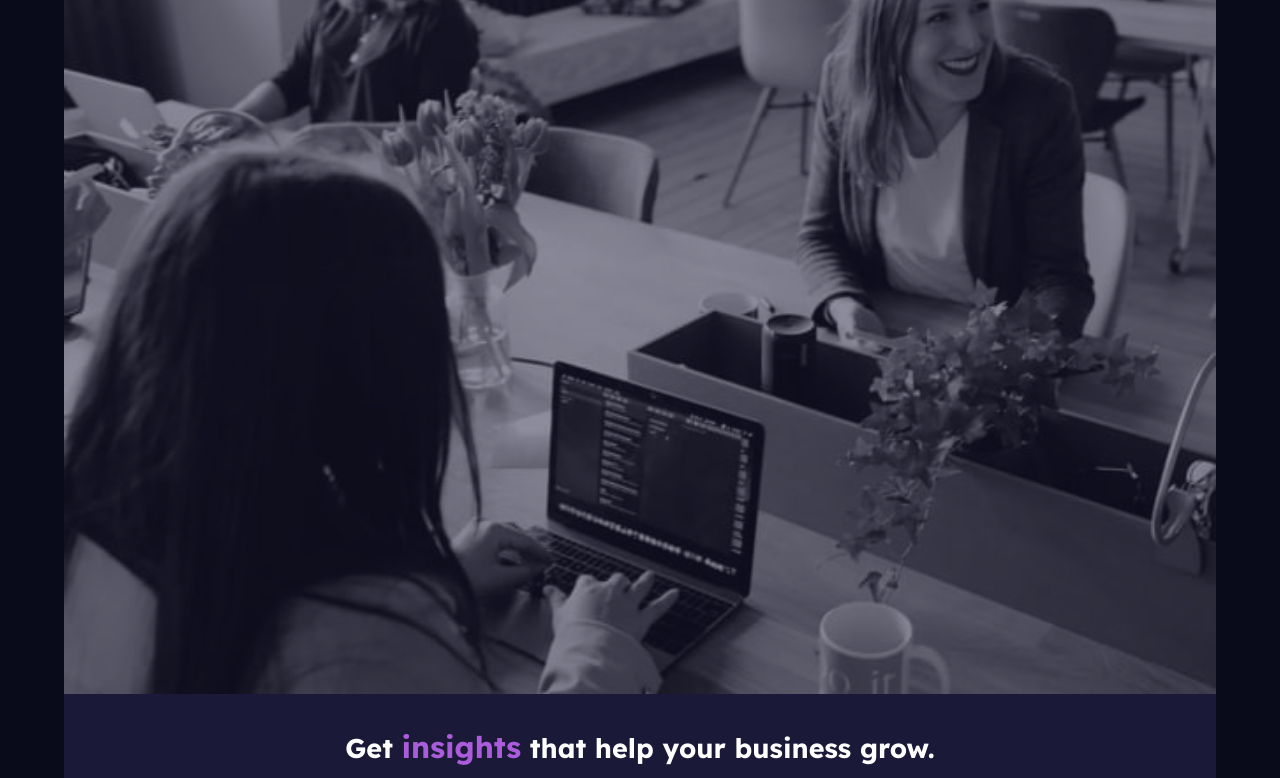
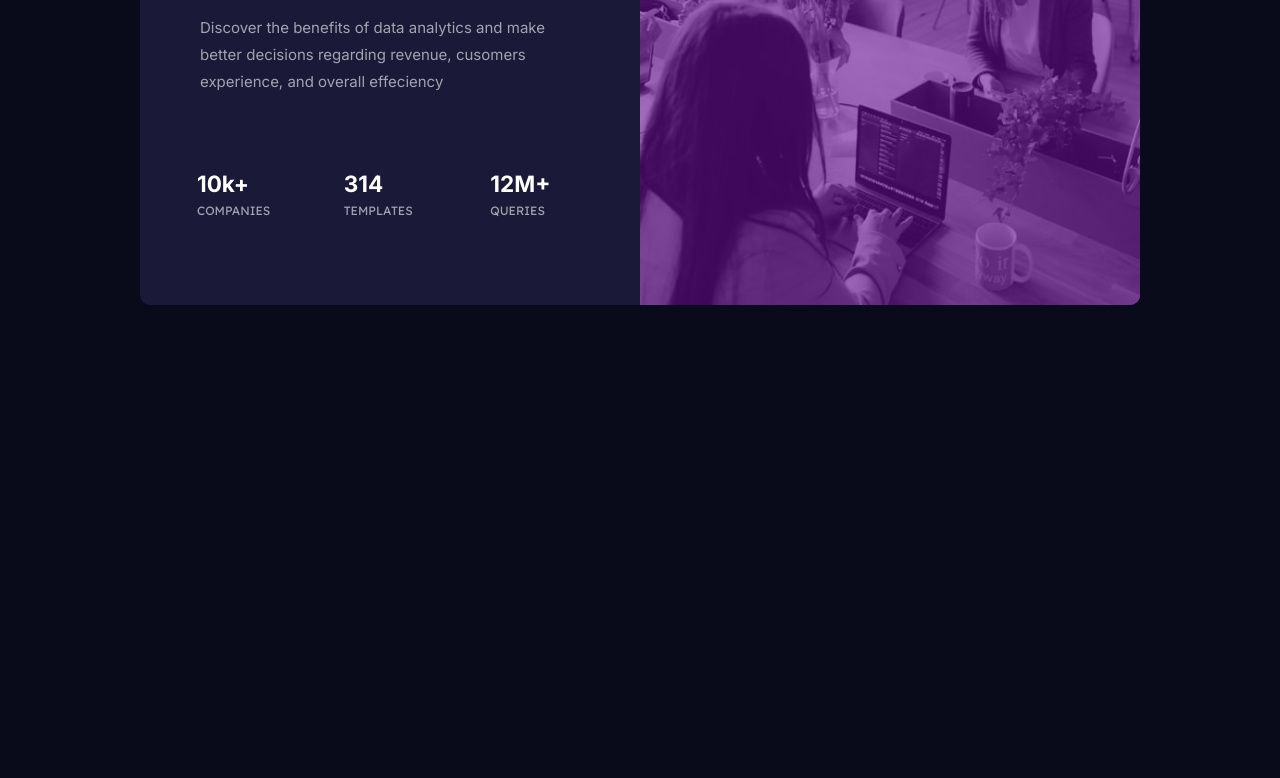
Before and after one commit to Alfonso-1701/Stats_Preview, a plain HTML site: page index.html in a window 1280 px wide. Shown: the part 280-1058 px from the top of the page. After the commit the page ends 800 px from the top, so only its background shows below. Drawn offline with Linux system fonts and the light colour scheme.

Commit message:
desktop initial complete

```diff
--- a/stats.css
+++ b/stats.css
@@ -17,20 +17,46 @@
 
 body{
     background-color: var(--dark_blue);
+    width: 100%;
 }
-img{
-    width: 100%;
-    border-radius: 10px 10px 0px  0px;
-    opacity: .5;
-}
+
 .shell_main{
     width: 90%;
+    max-width: 400px;
     margin: 10% auto 0px auto;
     background-color: var(--desaturated_blue);
     color: var(--white-paragraph);
     text-align: center;
     border-radius: 0px 0px 10px 10px;
 }
+.shell_img_mobile{
+    border-radius: 10px 10px 0px 0px;
+    background-color: hsla(277, 81%, 42%, 0.72);
+    margin: 0px;
+    z-index: 100;
+    position: relative;
+    height: 250px;
+}
+.img_color_mobile{
+    position: absolute;
+    height: 100%;
+    width: 100%;
+    background-color: hsl(282, 86%, 31%);
+    z-index: 100;
+    opacity: .5;
+    border-radius: 10px 10px 0px 0px;
+}
+img{
+    height: 250px;
+    width: 100%;
+    border-radius: 10px 10px 0px  0px;
+    opacity: .8;
+    z-index: 1;
+}
+.img_desktop{
+    display: none;
+}
+
 h1{
     color: var(--white);
     font-size: 1.8rem;
@@ -60,7 +86,7 @@ span{
 }
 .stats_category{
     font-size: .9rem;
-    margin: .4rem;
+    margin-top: .4rem;
     font-weight: var(--fw-400);
     color: var(--white-headings);
     font-family: "lexend deca", sans-serif;
@@ -69,3 +95,66 @@ span{
 .shell_content{
     padding-bottom: .2rem;
 }
+
+@media screen and (min-width: 900px) {
+    .shell_main{
+        border-radius: 10px;
+        max-width: 1000px;
+        width: 95%;
+    }
+    .shell_content{
+        display: grid;
+        grid-template-columns: 1fr 1fr;
+        padding-bottom: 0px;
+        text-align: left;
+    }
+    .shell_img_mobile{
+        display: none;
+    }
+    .img_desktop{
+        display: block;
+        height: 100%;
+        border-radius: 0px 10px 10px 0px;
+    }
+    .shell_img_desktop{
+        border-radius: 0px 10px 10px 0px;
+        background-color: hsla(277, 81%, 42%, 0.72);
+        margin: 0px;
+        z-index: 100;
+        position: relative;
+        height: 100%;
+    }
+    .img_color_desktop{
+        position: absolute;
+        height: 100%;
+        width: 100%;
+        background-color: hsl(282, 86%, 31%);
+        z-index: 100;
+        opacity: .5;
+        border-radius: 0px 10px 10px 0px;
+    }
+
+    h1{
+        font-size: 2rem;
+        padding: 4rem;
+        padding-bottom: 0px;
+
+    }
+    .info{
+        padding: 4rem;
+        padding-top: 1rem;
+        padding-bottom: 0rem;
+    }
+    .shell_stats{
+        display: grid;
+        grid-template-columns: 1fr 1fr 1fr;
+        padding: 2rem;
+    }
+    .stats_value{
+        font-size: 1.5rem;
+    }
+    .stats_category{
+        font-size: .8rem;
+    }
+
+}
```
